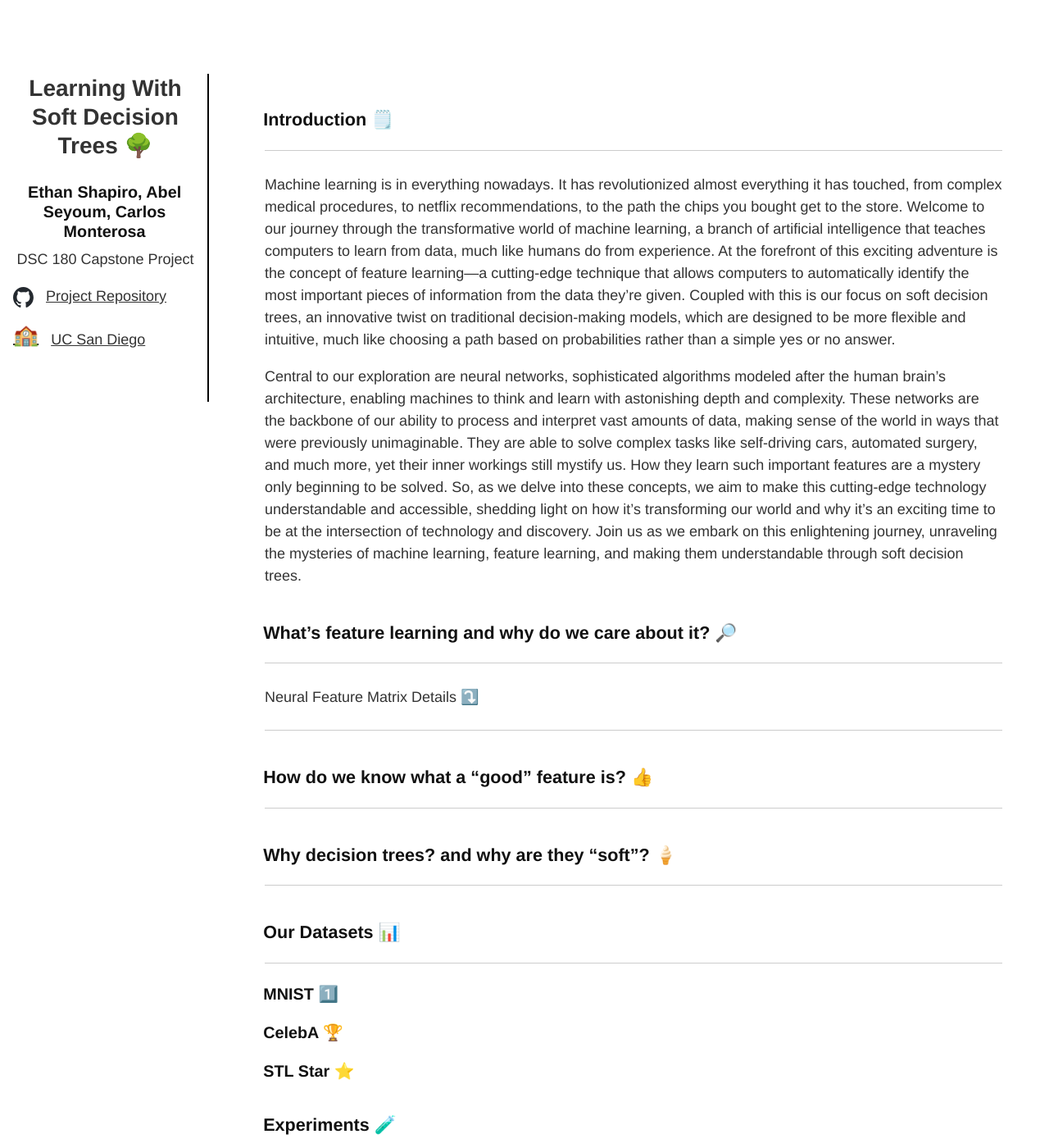
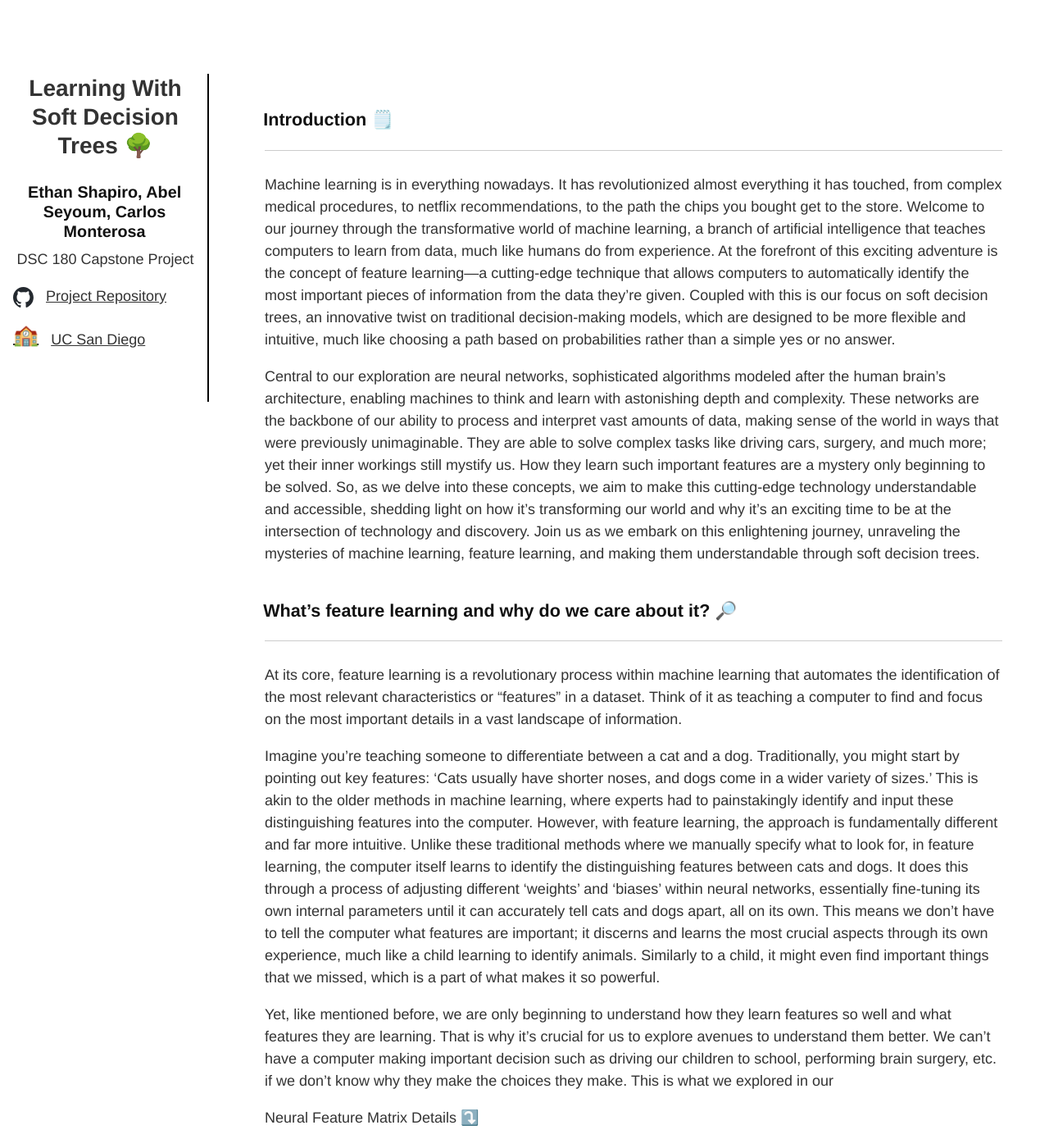
Before and after one commit to Ethan-Shapiro/SDT-Feature-Learning, a Jekyll site: the page built from docs/index.md, in a window 1280 px wide and 1400 px high. Shown: the whole window at 82% size. Built offline with Jekyll 4.4.1, drawn with Linux system fonts in a browser that asks for light colours; formulas are drawn with MathJax 3.

Commit message:
added feature learning content

```diff
--- a/docs/index.md
+++ b/docs/index.md
@@ -10,11 +10,17 @@ usemathjax: true
 ---
 Machine learning is in everything nowadays. It has revolutionized almost everything it has touched, from complex medical procedures, to netflix recommendations, to the path the chips you bought get to the store. Welcome to our journey through the transformative world of machine learning, a branch of artificial intelligence that teaches computers to learn from data, much like humans do from experience. At the forefront of this exciting adventure is the concept of feature learning—a cutting-edge technique that allows computers to automatically identify the most important pieces of information from the data they’re given. Coupled with this is our focus on soft decision trees, an innovative twist on traditional decision-making models, which are designed to be more flexible and intuitive, much like choosing a path based on probabilities rather than a simple yes or no answer.
 
-Central to our exploration are neural networks, sophisticated algorithms modeled after the human brain's architecture, enabling machines to think and learn with astonishing depth and complexity. These networks are the backbone of our ability to process and interpret vast amounts of data, making sense of the world in ways that were previously unimaginable. They are able to solve complex tasks like self-driving cars, automated surgery, and much more, yet their inner workings still mystify us. How they learn such important features are a mystery only beginning to be solved. So, as we delve into these concepts, we aim to make this cutting-edge technology understandable and accessible, shedding light on how it's transforming our world and why it's an exciting time to be at the intersection of technology and discovery. Join us as we embark on this enlightening journey, unraveling the mysteries of machine learning, feature learning, and making them understandable through soft decision trees.
+Central to our exploration are neural networks, sophisticated algorithms modeled after the human brain's architecture, enabling machines to think and learn with astonishing depth and complexity. These networks are the backbone of our ability to process and interpret vast amounts of data, making sense of the world in ways that were previously unimaginable. They are able to solve complex tasks like driving cars, surgery, and much more; yet their inner workings still mystify us. How they learn such important features are a mystery only beginning to be solved. So, as we delve into these concepts, we aim to make this cutting-edge technology understandable and accessible, shedding light on how it's transforming our world and why it's an exciting time to be at the intersection of technology and discovery. Join us as we embark on this enlightening journey, unraveling the mysteries of machine learning, feature learning, and making them understandable through soft decision trees.
 
 
 ## What's feature learning and why do we care about it? 🔎
 ---
+
+At its core, feature learning is a revolutionary process within machine learning that automates the identification of the most relevant characteristics or "features" in a dataset. Think of it as teaching a computer to find and focus on the most important details in a vast landscape of information.
+
+Imagine you're teaching someone to differentiate between a cat and a dog. Traditionally, you might start by pointing out key features: 'Cats usually have shorter noses, and dogs come in a wider variety of sizes.' This is akin to the older methods in machine learning, where experts had to painstakingly identify and input these distinguishing features into the computer. However, with feature learning, the approach is fundamentally different and far more intuitive. Unlike these traditional methods where we manually specify what to look for, in feature learning, the computer itself learns to identify the distinguishing features between cats and dogs. It does this through a process of adjusting different 'weights' and 'biases' within neural networks, essentially fine-tuning its own internal parameters until it can accurately tell cats and dogs apart, all on its own. This means we don't have to tell the computer what features are important; it discerns and learns the most crucial aspects through its own experience, much like a child learning to identify animals. Similarly to a child, it might even find important things that we missed, which is a part of what makes it so powerful.
+
+Yet, like mentioned before, we are only beginning to understand how they learn features so well and what features they are learning. That is why it's crucial for us to explore avenues to understand them better. We can't have a computer making important decision such as driving our children to school, performing brain surgery, etc. if we don't know why they make the choices they make. This is what we explored in our
 
 <details>
 <summary>Neural Feature Matrix Details ⤵️</summary>
```
